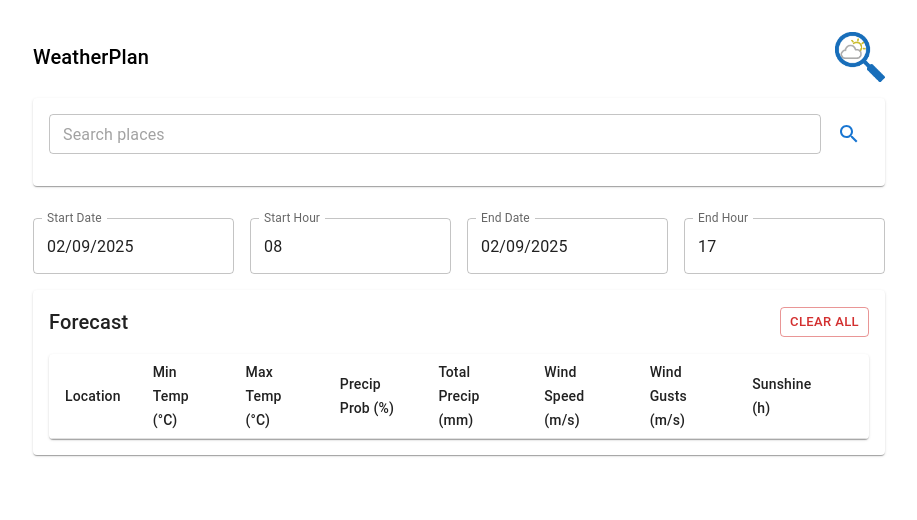
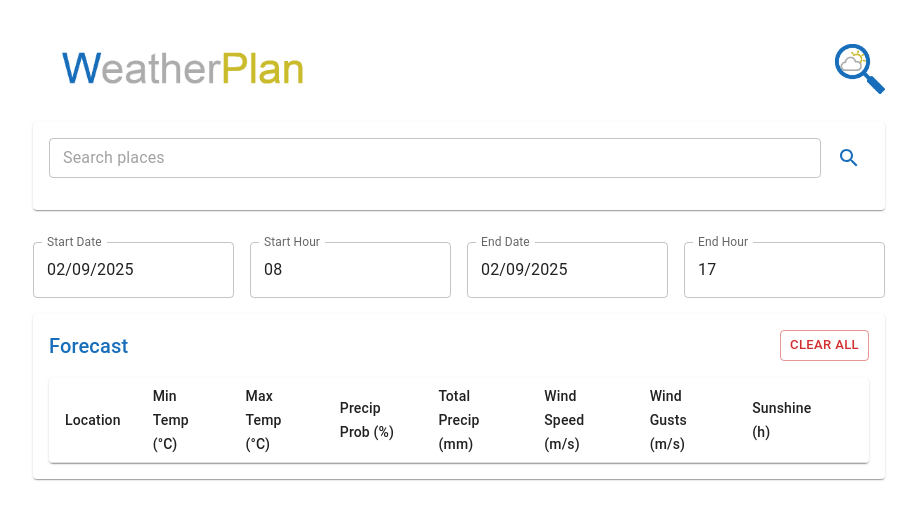
Before and after one commit to dkarlo2/weatherplan-web, a React (Create React App) app: page / in a window 1280 px wide. Shown: the top 520 px of the page, without its empty margins (181-1098 px from the left). Built offline with nearby package versions, Linux system fonts and the light colour scheme.

Commit message:
update UI

```diff
--- a/src/App.js
+++ b/src/App.js
@@ -128,7 +128,7 @@ const WeatherDashboard = () => {
     <LocalizationProvider dateAdapter={AdapterDateFns}>
       <Container maxWidth="md" sx={{ py: 4 }}>
         <Box display="flex" justifyContent="space-between" alignItems="center" mb={2}>
-          <Typography variant="h6">WeatherPlan</Typography>
+          <Box component="img" src="/title.png" sx={{width: 300}}></Box>
           <Box component="img" src="/logo.png" sx={{width: 50, height: 50}}></Box>
         </Box>
 
@@ -167,7 +167,7 @@ const WeatherDashboard = () => {
 
         <Paper sx={{ p: 2 }}>
           <Box display="flex" justifyContent="space-between" alignItems="center" mb={2}>
-            <Typography variant="h6">Forecast</Typography>
+            <Typography variant="h6" color="primary">Forecast</Typography>
             <Button variant="outlined" color="error" size="small" onClick={handleClearForecast}>Clear All</Button>
           </Box>
           <TableContainer component={Paper}>
--- a/src/index.js
+++ b/src/index.js
@@ -1,13 +1,17 @@
 import React from 'react';
 import ReactDOM from 'react-dom/client';
+import { ThemeProvider } from "@mui/material/styles";
 import './index.css';
 import App from './App';
 import reportWebVitals from './reportWebVitals';
+import theme from "./theme";
 
 const root = ReactDOM.createRoot(document.getElementById('root'));
 root.render(
   <React.StrictMode>
-    <App />
+    <ThemeProvider theme={theme}>
+      <App />
+    </ThemeProvider>
   </React.StrictMode>
 );
 
--- /dev/null
+++ b/src/theme.js
@@ -0,0 +1,11 @@
+import { createTheme } from "@mui/material/styles";
+
+const theme = createTheme({
+    palette: {
+        primary: {
+            main: "#186eba",
+        }
+    }
+});
+
+export default theme;
```
Also changed, not shown: public/title.png (added).
